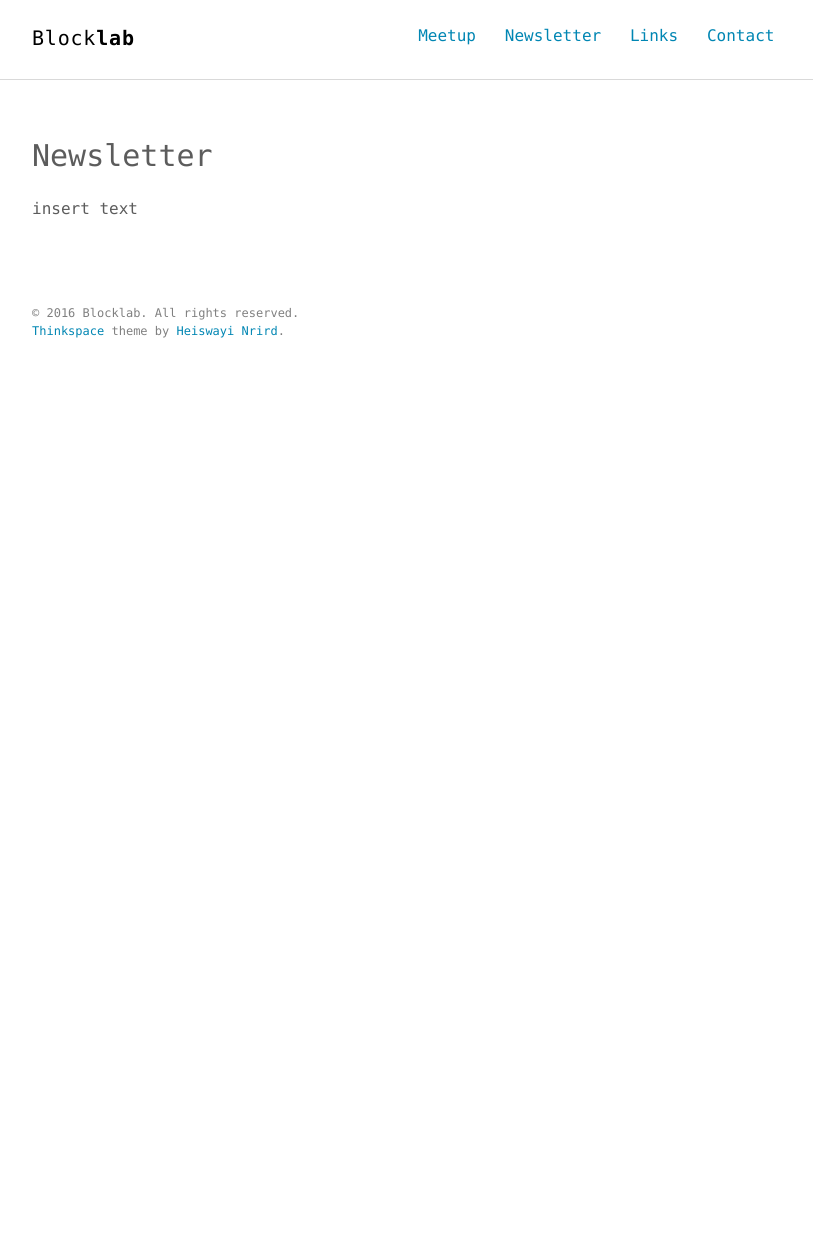
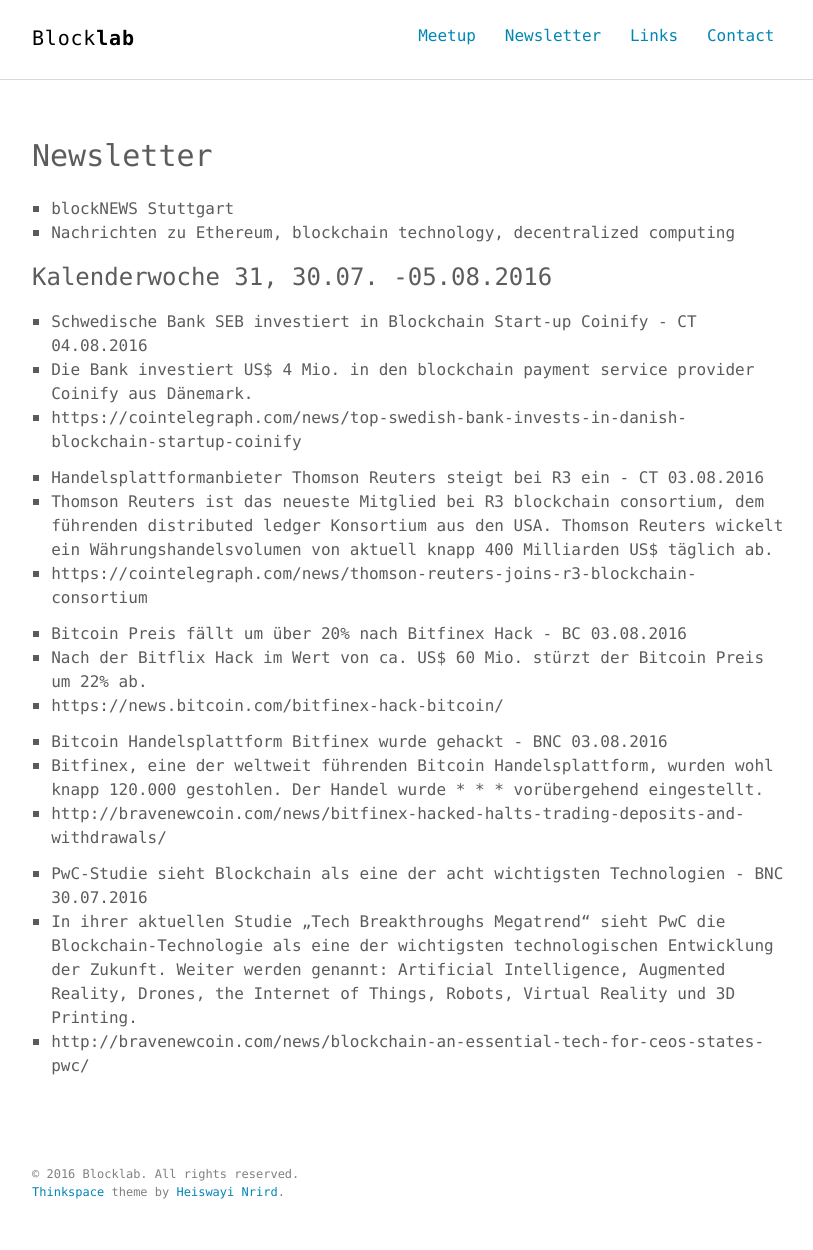
Before and after one commit to blocklab/site, a Jekyll site: the page built from newsletter.md, in a window 1280 px wide. Shown: the whole page, without its empty margins (232-1045 px from the left). Built offline with Jekyll 4.4.1, drawn with Linux system fonts in a browser that asks for light colours; before the commit the page ends 900 px from its top, so only the background shows below that.

Commit message:
Update newsletter.md

```diff
--- a/newsletter.md
+++ b/newsletter.md
@@ -4,4 +4,26 @@ title: Newsletter
 permalink: /newsletter/
 ---
 
-insert text
+* blockNEWS Stuttgart
+* Nachrichten zu Ethereum, blockchain technology, decentralized computing
+
+### Kalenderwoche 31, 30.07. -05.08.2016
+* Schwedische Bank SEB investiert in Blockchain Start-up Coinify - CT 04.08.2016
+* Die Bank investiert US$ 4 Mio. in den blockchain payment service provider Coinify aus Dänemark.
+* https://cointelegraph.com/news/top-swedish-bank-invests-in-danish-blockchain-startup-coinify
+
+* Handelsplattformanbieter Thomson Reuters steigt bei R3  ein - CT 03.08.2016
+* Thomson Reuters ist das neueste Mitglied bei R3 blockchain consortium, dem führenden distributed ledger Konsortium aus den USA. Thomson Reuters wickelt ein Währungshandelsvolumen von aktuell knapp 400 Milliarden US$ täglich ab.
+* https://cointelegraph.com/news/thomson-reuters-joins-r3-blockchain-consortium
+
+* Bitcoin Preis fällt um über 20% nach Bitfinex Hack - BC 03.08.2016
+* Nach der Bitflix Hack im Wert von ca. US$ 60 Mio. stürzt der Bitcoin Preis um 22% ab.
+* https://news.bitcoin.com/bitfinex-hack-bitcoin/
+
+* Bitcoin Handelsplattform Bitfinex wurde gehackt - BNC 03.08.2016
+* Bitfinex, eine der weltweit führenden Bitcoin Handelsplattform, wurden wohl knapp 120.000 gestohlen. Der Handel wurde * * * vorübergehend eingestellt.
+* http://bravenewcoin.com/news/bitfinex-hacked-halts-trading-deposits-and-withdrawals/
+
+* PwC-Studie sieht Blockchain als eine der acht wichtigsten Technologien - BNC 30.07.2016
+* In ihrer aktuellen Studie „Tech Breakthroughs Megatrend“ sieht PwC die Blockchain-Technologie als eine der wichtigsten technologischen Entwicklung der Zukunft. Weiter werden genannt: Artificial Intelligence, Augmented Reality, Drones, the Internet of Things, Robots, Virtual Reality und 3D Printing.
+* http://bravenewcoin.com/news/blockchain-an-essential-tech-for-ceos-states-pwc/
```
